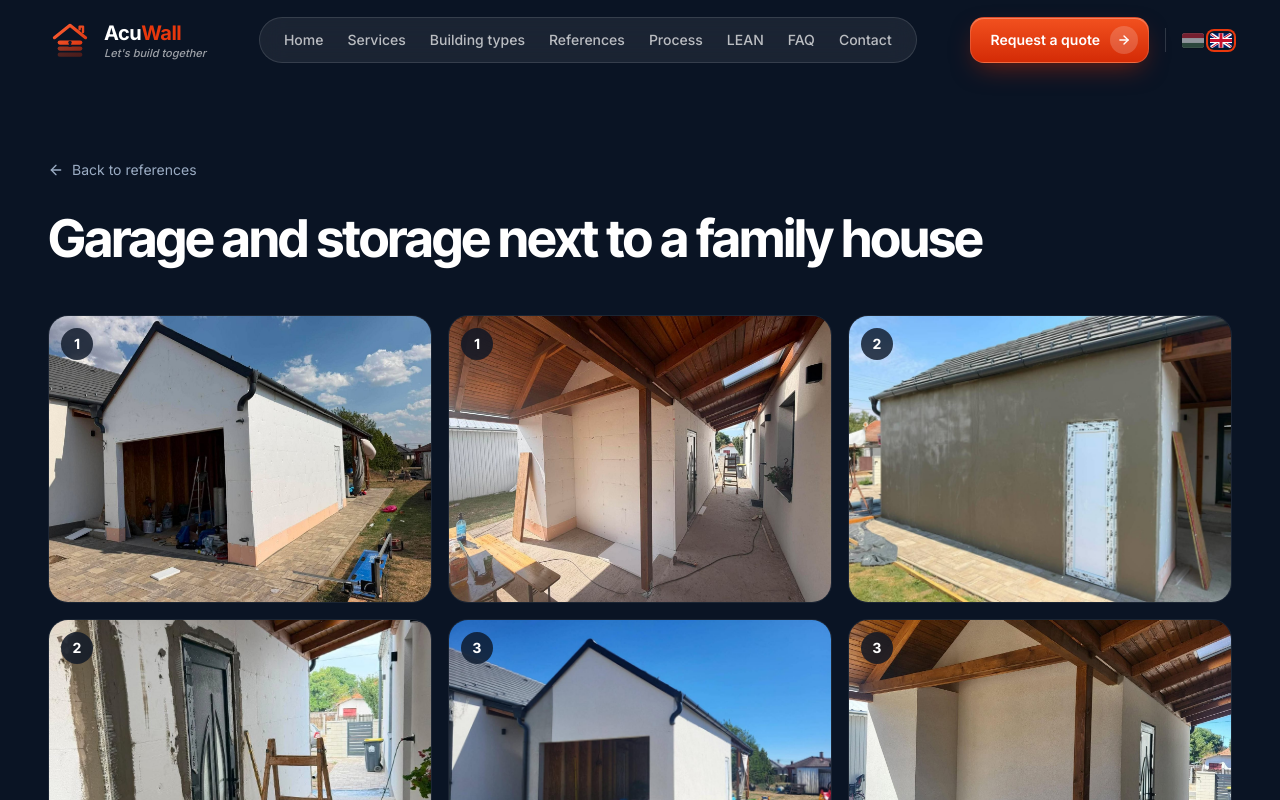
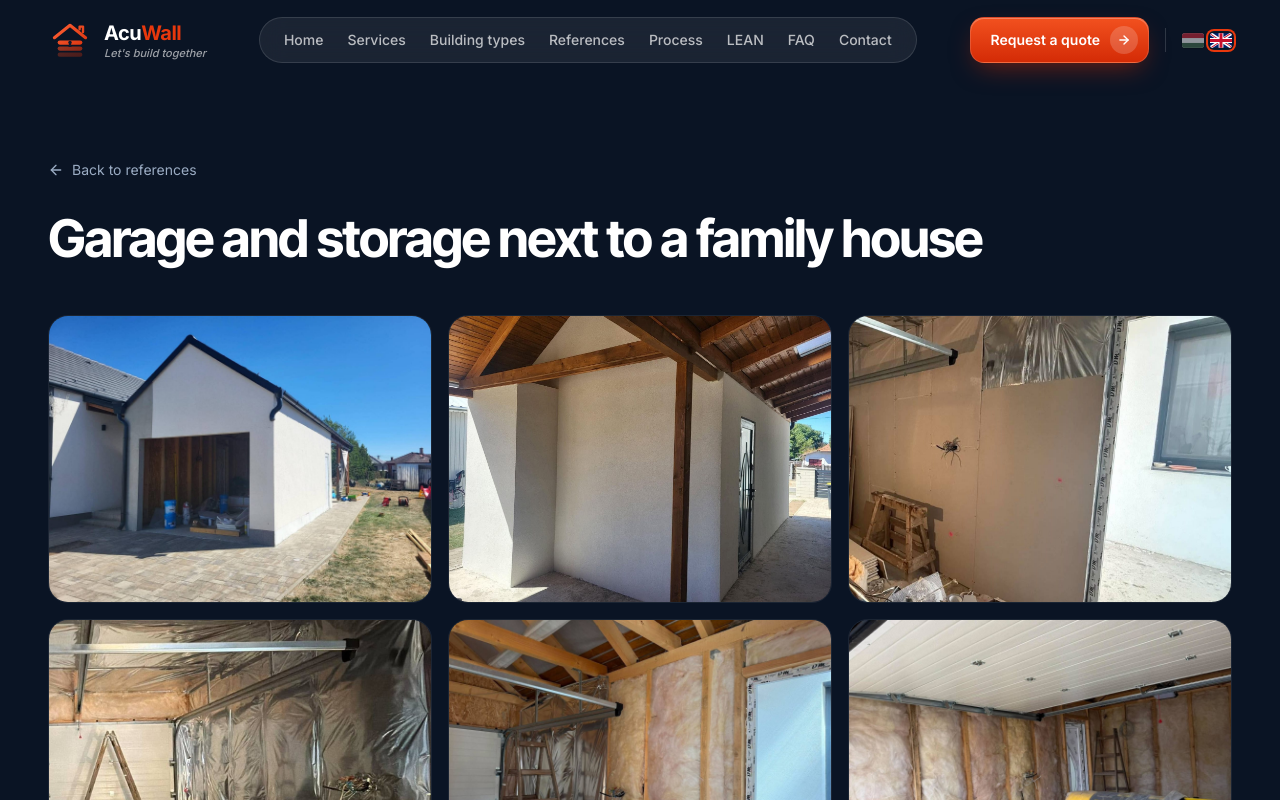
Before and after one commit to broist/acuwall_prod, a Next.js app: page /referenciak/garazs-csaladi-haz-mellett in a window 1280 px wide. Shown: the top 800 px of the page. Built offline with nearby package versions, Linux system fonts and the light colour scheme.

Commit message:
Referenciak: elol a legfrissebb (kesz) allapot, visszafele a korabbi fazisok; szamok nelkul
Co-Authored-By: Claude Opus 5.5 <noreply@anthropic.com>

```diff
--- a/src/components/references/ReferenceDetail.tsx
+++ b/src/components/references/ReferenceDetail.tsx
@@ -9,8 +9,8 @@ import { getReference, type ReferenceImage } from "@/content/references";
 
 /**
  * Egy referencia-projekt oldala: cím, majd a képek szöveg nélkül, fázisonként
- * egymás után. A kép sarkában lévő szám mutatja, melyik fázishoz tartozik.
- * A képekre kattintva nagyban is megnézhetők.
+ * egymás után — elöl a legfrissebb állapot. A képekre kattintva nagyban is
+ * megnézhetők.
  */
 export default function ReferenceDetail({ slug }: { slug: string }) {
   const { t, locale } = useLanguage();
@@ -34,9 +34,8 @@ export default function ReferenceDetail({ slug }: { slug: string }) {
 
   if (!reference) return null;
 
-  const images = reference.phases.flatMap((phase, phaseIndex) =>
-    phase.images.map((image) => ({ image, phase: phaseIndex + 1 }))
-  );
+  // A legfrissebb állapot áll elöl, utána visszafelé a korábbi fázisok.
+  const images = reference.phases.flatMap((phase) => phase.images);
 
   return (
     <>
@@ -55,7 +54,7 @@ export default function ReferenceDetail({ slug }: { slug: string }) {
           </h1>
 
           <ol className="grid gap-4 sm:grid-cols-2 lg:grid-cols-3">
-            {images.map(({ image, phase }) => (
+            {images.map((image) => (
               <li key={image.src}>
                 <button
                   type="button"
@@ -69,12 +68,6 @@ export default function ReferenceDetail({ slug }: { slug: string }) {
                     className="object-cover transition-transform duration-700 group-hover:scale-[1.03]"
                     sizes="(max-width: 640px) 100vw, (max-width: 1024px) 50vw, 33vw"
                   />
-                  <span
-                    aria-hidden="true"
-                    className="absolute left-3 top-3 inline-flex h-8 min-w-8 items-center justify-center rounded-full bg-primary-deep/80 px-2 font-display text-sm font-bold text-white backdrop-blur"
-                  >
-                    {phase}
-                  </span>
                 </button>
               </li>
             ))}
--- a/src/content/references.ts
+++ b/src/content/references.ts
@@ -6,6 +6,7 @@
  *     (fázisonként 1–2 kép, ember nélkül, kb. 1600 px szélesre méretezve),
  *  2. ide fel kell venni egy új elemet a REFERENCES tömbbe.
  * Az oldalon szöveg nélkül, csak a képek jelennek meg, fázisonként egymás után.
+ * A sorrend: ELÖL a legfrissebb (aktuális) állapot, utána visszafelé a korábbi fázisok.
  */
 
 export type Localized = { hu: string; en: string };
@@ -17,7 +18,7 @@ export type ReferenceImage = {
   portrait?: boolean;
 };
 
-/** Egy építési fázis képei — a fázisok a megadott sorrendben követik egymást. */
+/** Egy építési fázis képei — a tömbben a legfrissebb fázis áll elöl. */
 export type ReferencePhase = {
   images: ReferenceImage[];
 };
@@ -56,12 +57,42 @@ export const REFERENCES: Reference[] = [
       {
         images: [
           {
-            src: `${garageDir}/01-hoszigeteles-1.jpg`,
-            alt: { hu: "Hőszigetelő lapokkal borított garázshomlokzat", en: "Garage façade covered with insulation boards" },
+            src: `${garageDir}/03-homlokzat-kesz-1.jpg`,
+            alt: { hu: "Elkészült, vakolt garázs a ház mellett", en: "Finished rendered garage next to the house" },
           },
           {
-            src: `${garageDir}/01-hoszigeteles-2.jpg`,
-            alt: { hu: "Hőszigetelés a fedett terasz felőli oldalon", en: "Insulation on the side facing the covered terrace" },
+            src: `${garageDir}/03-homlokzat-kesz-2.jpg`,
+            alt: { hu: "Vakolt fal a fedett terasz alatt", en: "Rendered wall under the covered terrace" },
+          },
+        ],
+      },
+      {
+        images: [
+          {
+            src: `${garageDir}/06-gipszkarton-1.jpg`,
+            alt: { hu: "Gipszkarton burkolat a garázs falán", en: "Plasterboard lining on the garage wall" },
+            portrait: true,
+          },
+        ],
+      },
+      {
+        images: [
+          {
+            src: `${garageDir}/05-parazaro-1.jpg`,
+            alt: { hu: "Párazáró fóliával borított garázsbelső", en: "Garage interior covered with vapour barrier foil" },
+            portrait: true,
+          },
+        ],
+      },
+      {
+        images: [
+          {
+            src: `${garageDir}/04-belso-szigeteles-1.jpg`,
+            alt: { hu: "Ásványgyapot a fa vázszerkezetben, tetőszerkezettel", en: "Mineral wool in the timber frame, with the roof structure" },
+          },
+          {
+            src: `${garageDir}/04-belso-szigeteles-2.jpg`,
+            alt: { hu: "Hőszigetelt falak és beépített szekcionált kapu", en: "Insulated walls and the installed sectional door" },
           },
         ],
       },
@@ -81,42 +112,12 @@ export const REFERENCES: Reference[] = [
       {
         images: [
           {
-            src: `${garageDir}/03-homlokzat-kesz-1.jpg`,
-            alt: { hu: "Elkészült, vakolt garázs a ház mellett", en: "Finished rendered garage next to the house" },
+            src: `${garageDir}/01-hoszigeteles-1.jpg`,
+            alt: { hu: "Hőszigetelő lapokkal borított garázshomlokzat", en: "Garage façade covered with insulation boards" },
           },
           {
-            src: `${garageDir}/03-homlokzat-kesz-2.jpg`,
-            alt: { hu: "Vakolt fal a fedett terasz alatt", en: "Rendered wall under the covered terrace" },
-          },
-        ],
-      },
-      {
-        images: [
-          {
-            src: `${garageDir}/04-belso-szigeteles-1.jpg`,
-            alt: { hu: "Ásványgyapot a fa vázszerkezetben, tetőszerkezettel", en: "Mineral wool in the timber frame, with the roof structure" },
-          },
-          {
-            src: `${garageDir}/04-belso-szigeteles-2.jpg`,
-            alt: { hu: "Hőszigetelt falak és beépített szekcionált kapu", en: "Insulated walls and the installed sectional door" },
-          },
-        ],
-      },
-      {
-        images: [
-          {
-            src: `${garageDir}/05-parazaro-1.jpg`,
-            alt: { hu: "Párazáró fóliával borított garázsbelső", en: "Garage interior covered with vapour barrier foil" },
-            portrait: true,
-          },
-        ],
-      },
-      {
-        images: [
-          {
-            src: `${garageDir}/06-gipszkarton-1.jpg`,
-            alt: { hu: "Gipszkarton burkolat a garázs falán", en: "Plasterboard lining on the garage wall" },
-            portrait: true,
+            src: `${garageDir}/01-hoszigeteles-2.jpg`,
+            alt: { hu: "Hőszigetelés a fedett terasz felőli oldalon", en: "Insulation on the side facing the covered terrace" },
           },
         ],
       },
```
